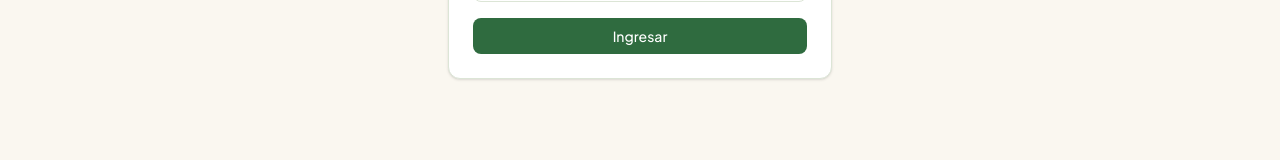
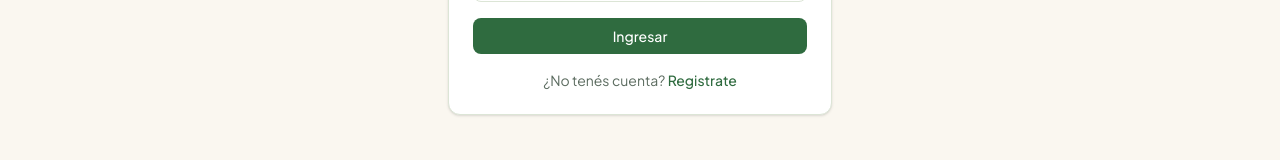
Before and after one commit to facundo-puig/Vivero-Varden-Front, a Next.js app: page /login in a window 1280 px wide. Shown: the part 366-526 px from the top of the page. Built offline with nearby package versions, Linux system fonts and the light colour scheme; no server answers; a web font is replaced by a local one.

Commit message:
feat: enlace al registro desde el login

```diff
--- a/src/components/FormularioLogin.jsx
+++ b/src/components/FormularioLogin.jsx
@@ -5,6 +5,7 @@ import { useForm } from "react-hook-form";
 import { zodResolver } from "@hookform/resolvers/zod";
 import { loginSchema } from "@/app/validations/LoginSchema";
 import { login } from "@/app/actions";
+import Link from "next/link";
 
 export default function FormularioLogin() {
     const [estado, accion, pendiente] = useActionState(login, null);
@@ -79,6 +80,12 @@ export default function FormularioLogin() {
                     Si la API estaba dormida, puede tardar hasta un minuto.
                 </p>
             )}
+            <p className="text-center text-sm text-tinta-suave">
+                ¿No tenés cuenta?{" "}
+                <Link href="/registro" className="font-medium text-enlace hover:underline">
+                    Registrate
+                </Link>
+            </p>
         </form>
     );
 }
```
